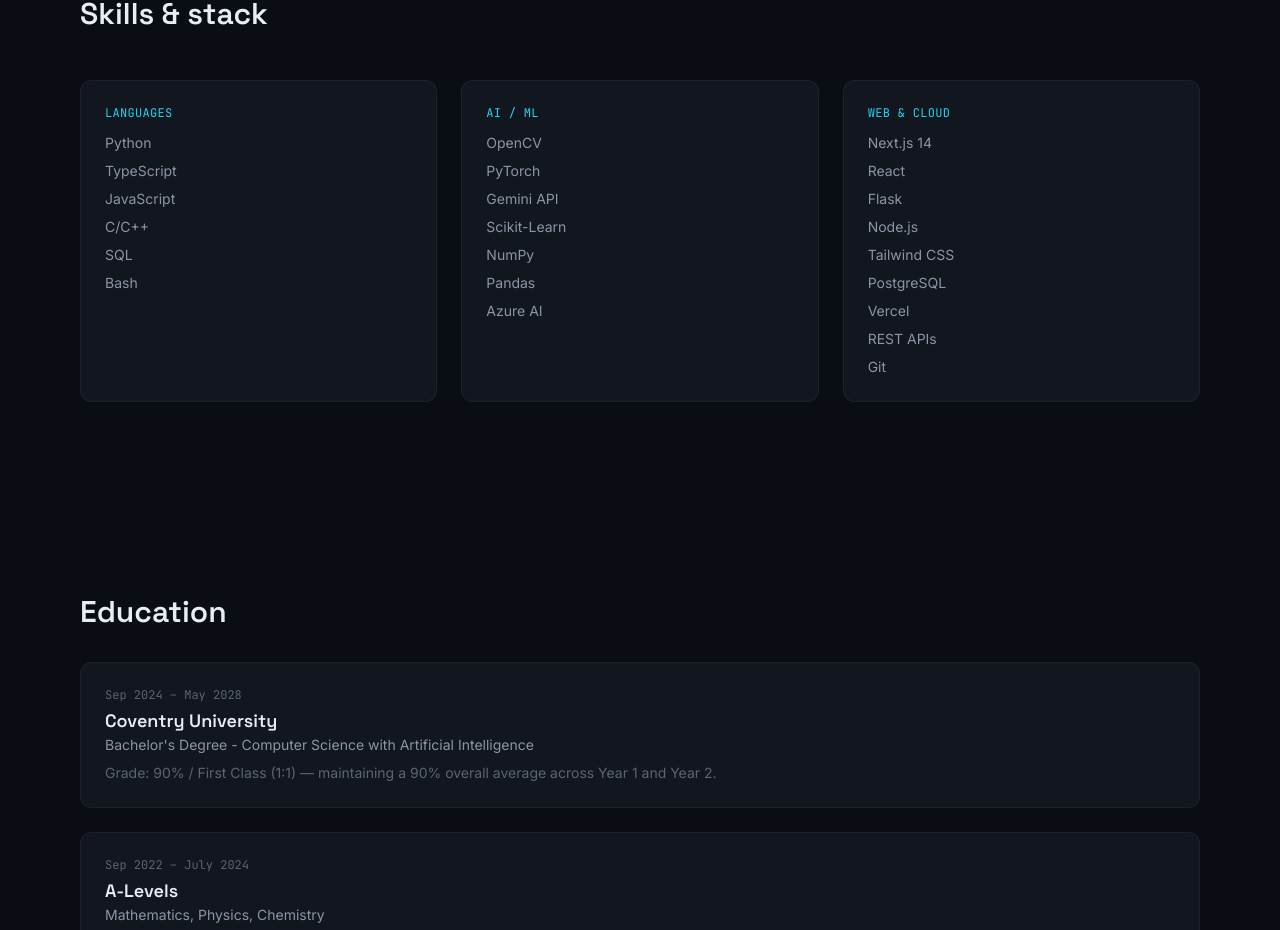
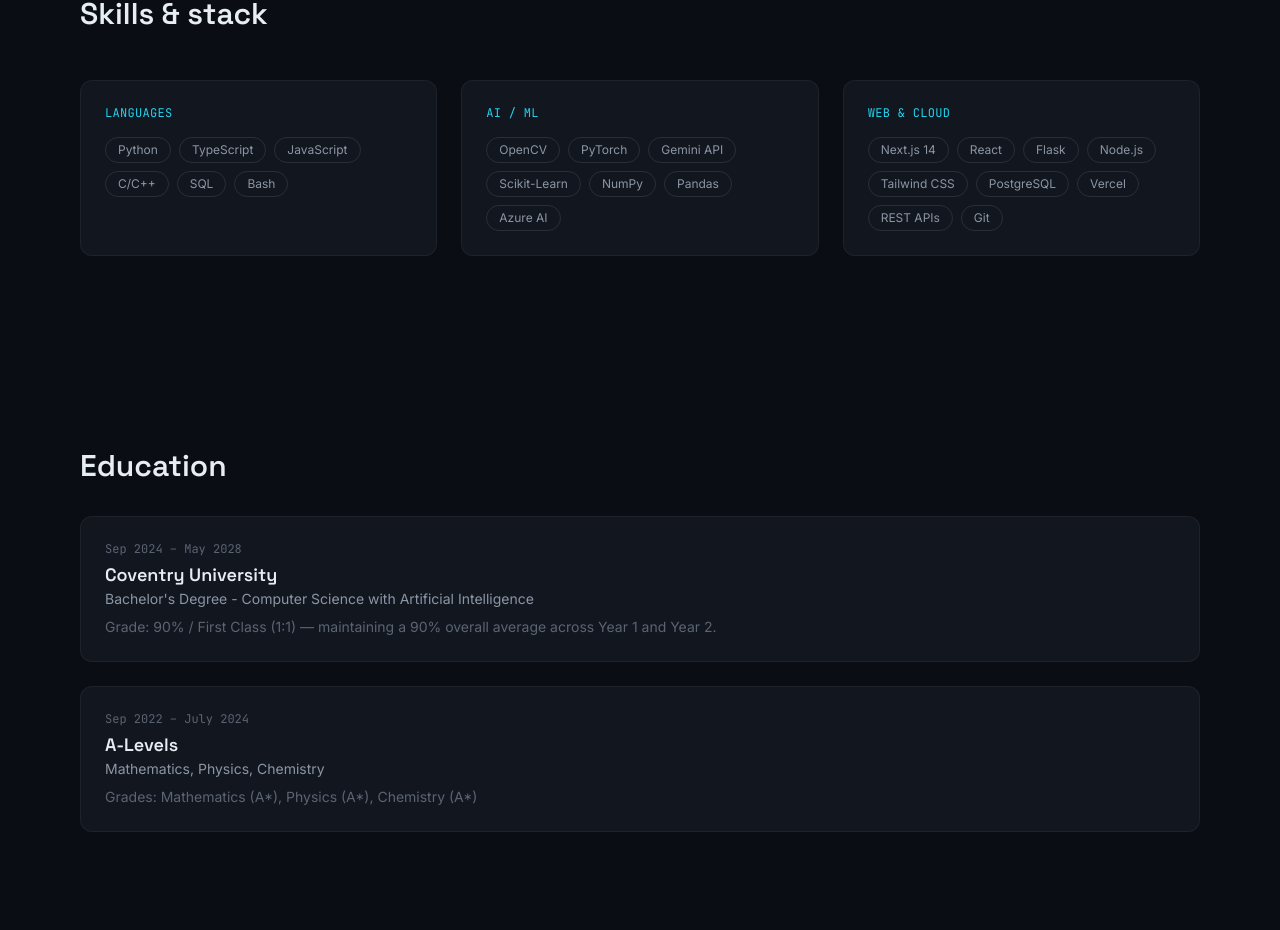
Before and after one commit to Calculite01/Portfolio-Site, a Next.js app: page / in a window 1280 px wide. Shown: the part 4375-5305 px from the top of the page. Built offline with nearby package versions, Linux system fonts and the light colour scheme.

Commit message:
Made skills section look better

```diff
--- a/components/Skills.tsx
+++ b/components/Skills.tsx
@@ -23,13 +23,24 @@
             <p className="font-mono text-xs uppercase tracking-wide text-accent">
               {group.category}
             </p>
-            <ul className="mt-3 space-y-2">
-              {group.items.map((item) => (
-                <li key={item} className="text-sm text-ink-muted">
+            <div className="mt-4 flex flex-wrap gap-2">
+              {group.items.map((item, j) => (
+                <motion.span
+                  key={item}
+                  initial={{ opacity: 0, scale: 0.9 }}
+                  whileInView={{ opacity: 1, scale: 1 }}
+                  viewport={{ once: true, margin: "-80px" }}
+                  transition={{
+                    duration: 0.3,
+                    delay: i * 0.08 + j * 0.04,
+                    ease: "easeOut",
+                  }}
+                  className="rounded-full border border-white/10 px-3 py-1 text-xs text-ink-muted transition-colors hover:border-accent/40 hover:text-ink"
+                >
                   {item}
-                </li>
+                </motion.span>
               ))}
-            </ul>
+            </div>
           </motion.div>
         ))}
       </div>
```
